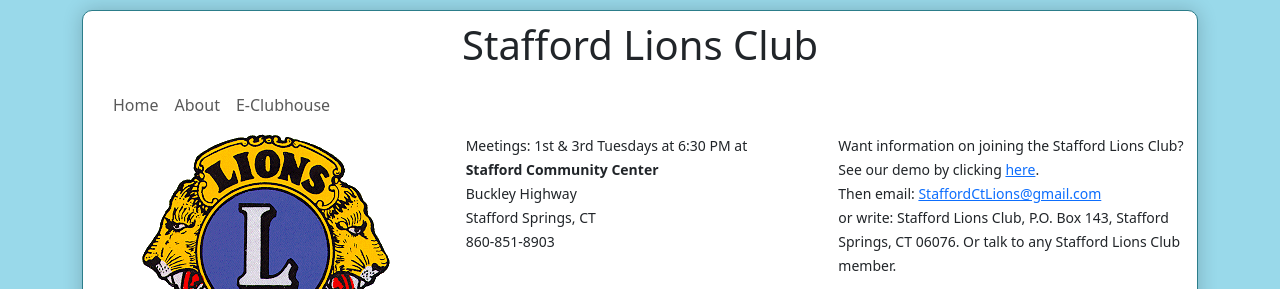
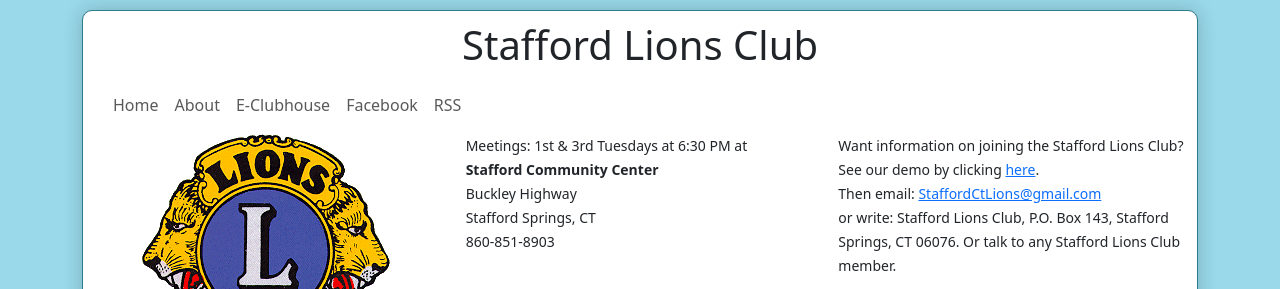
Before and after one commit to joedono/Stafford-Lions, a Jekyll site: the page built from index.html, in a window 1280 px wide and 900 px high. Shown: the top 289 px of the window. Built offline with Jekyll 4.4.1, drawn with Linux system fonts in a browser that asks for light colours.

Commit message:
Added RSS feed and consolidated navigation

```diff
--- a/_config.yml
+++ b/_config.yml
@@ -3,6 +3,8 @@
 url: "http://staffordlionsclub.org/"
 permalink: "/post/:year/:year-:month-:day-:title:output_ext"
 exclude: [archive]
+plugins:
+    - jekyll-feed
 defaults:
     -
         scope:
--- a/_includes/banner.html
+++ b/_includes/banner.html
@@ -10,17 +10,13 @@
         <span class="navbar-toggler-icon"></span>
       </button>
       <div class="collapse navbar-collapse" id="navbar">
-        <ul class="navbar-nav me-auto">
-          <li class="nav-item">
-            <a class="nav-link" href="/">Home</a>
-          </li>
-          <li class="nav-item">
-            <a class="nav-link" href="/about.html">About</a>
-          </li>
-          <li>
-            <a class="nav-link" href="http://www.e-clubhouse.org/sites/staffordct/" target="_blank">E-Clubhouse</a>
-          </li>
-        </ul>
+        <div class="navbar-nav me-auto">
+          <a class="nav-link" href="/">Home</a>
+          <a class="nav-link" href="/about.html">About</a>
+          <a class="nav-link" href="http://www.e-clubhouse.org/sites/staffordct/" target="_blank">E-Clubhouse</a>
+          <a class="nav-link" href="https://www.facebook.com/StaffordCTLions" target="_blank">Facebook</a>
+          <a class="nav-link" href="/feed.xml">RSS</a>
+        </div>
       </div>
     </div>
   </nav>
```
